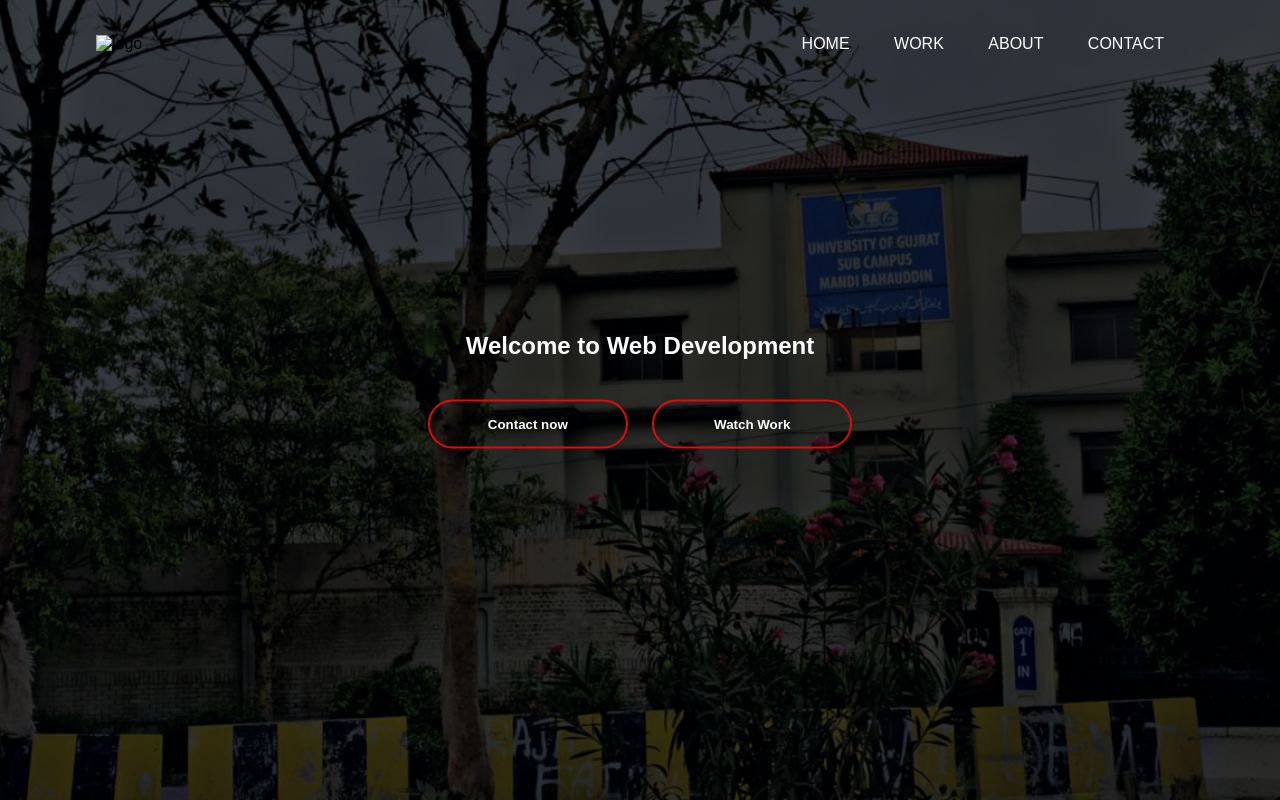
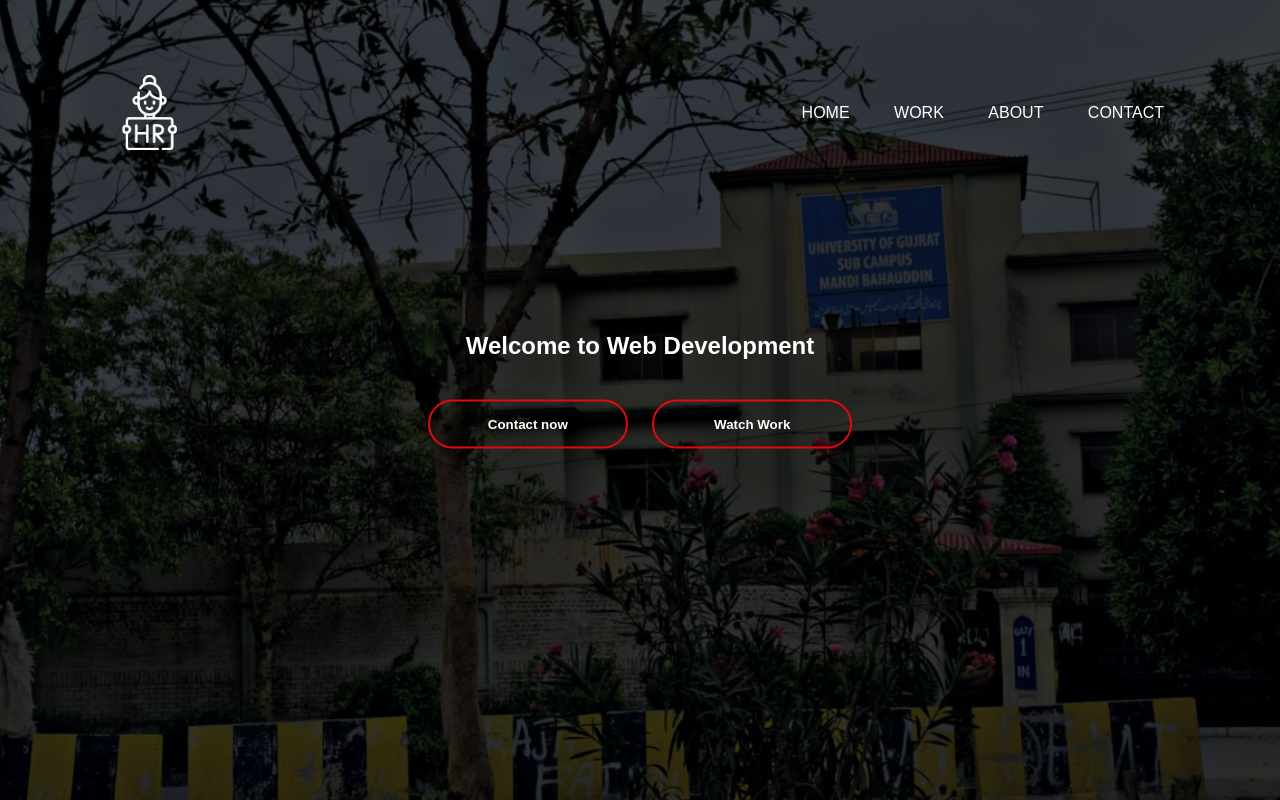
Before and after one commit to alihamzaranjha007/alihamzaranjha007.github.io, a plain HTML site: page index.html in a window 1280 px wide. Drawn offline with Linux system fonts and the light colour scheme.

Commit message:
Update index.html

```diff
--- a/index.html
+++ b/index.html
@@ -11,7 +11,7 @@
 <body>
     <div class="bg">
         <div class="navebar">
-            <img src="logos/web-logo.png" class="logo" alt="logo">
+            <img src="logos/logo-web.png" class="logo" alt="logo">
             <ul>
                 <li><a href="index.html">Home</a></li>
                 <li><a href="work.html">Work</a></li>
```
